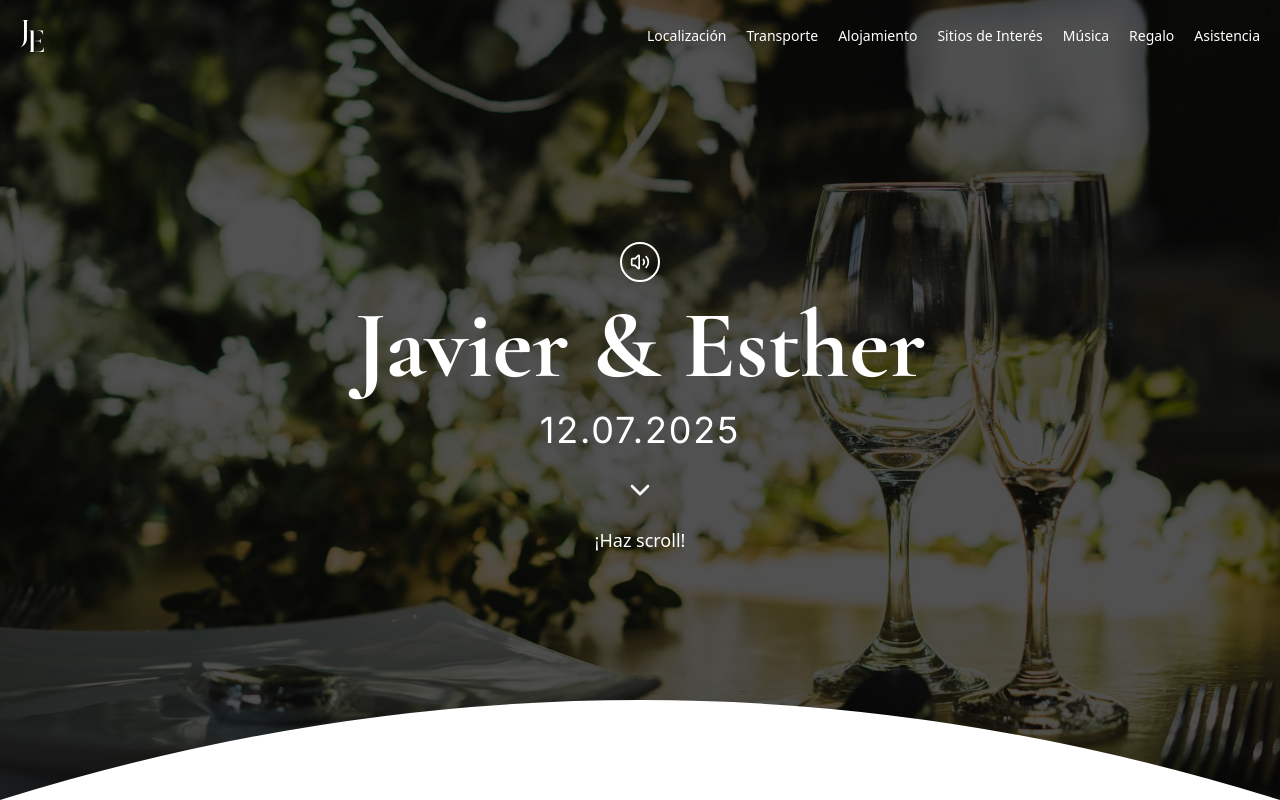
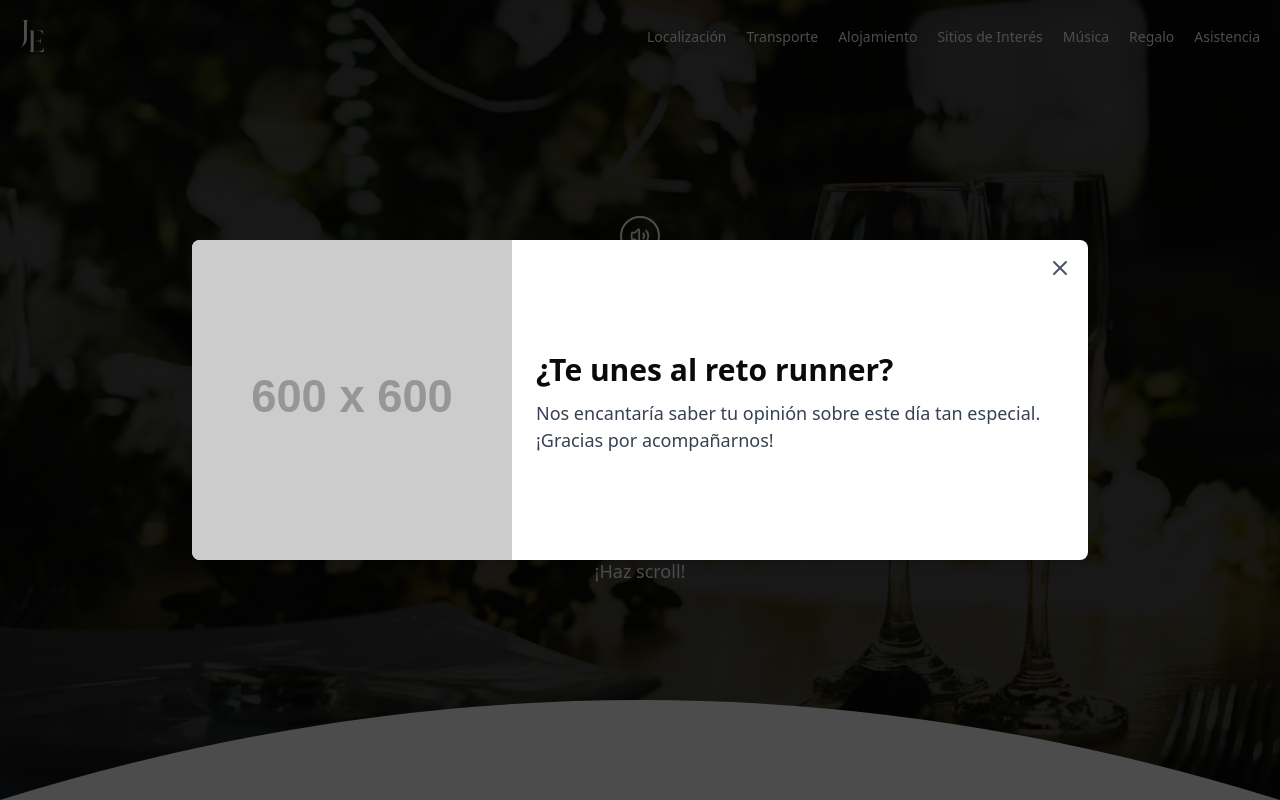
Before and after one commit to pelayotrives/most-special-day, a React (Vite) app: page / in a window 1280 px wide. Shown: the top 800 px of the page. Built offline with nearby package versions, Linux system fonts and the light colour scheme.

Commit message:
feat: modal created and some minor changes.

```diff
--- a/src/App.tsx
+++ b/src/App.tsx
@@ -1,5 +1,5 @@
 // LIBRARIES
-import { useEffect } from "react";
+import { useState, useEffect } from "react";
 import { gsap } from "gsap";
 import { ScrollTrigger } from "gsap/ScrollTrigger";
 import toast, { Toaster } from 'react-hot-toast';
@@ -18,10 +18,13 @@ import CardsData from "./utils/cards-data.json";
 import DandelionImage from "/images/dandelion.png";
 import Accordion from "./components/accordion";
 import BusImage from "/images/bus.png";
+import Modal from "./components/modal";
 
 gsap.registerPlugin(ScrollTrigger);
 
 function App() {
+  const [isModalOpen, setIsModalOpen] = useState(false);
+
   useEffect(() => {
     const mm = gsap.matchMedia();
 
@@ -193,6 +196,18 @@ function App() {
     return () => mm.revert();
   }, []);
 
+  useEffect(() => {
+    const handleScroll = () => {
+      if (window.innerHeight + window.scrollY >= document.documentElement.scrollHeight) {
+        setIsModalOpen(true);
+      }
+    };
+
+    window.addEventListener("scroll", handleScroll);
+
+    return () => window.removeEventListener("scroll", handleScroll);
+  }, []);
+
   const iconMap: { [key: string]: LucideIcon } = { TreePine: TreePine, Waves: Waves, House: House, Footprints: Footprints};
 
   const calculateDelay = (index: number, base = 100) => index * base;
@@ -217,7 +232,7 @@ function App() {
         </section>
         {/* COUNTDOWN */}
         <section className="flex flex-col gap-8 text-center pb-24 md:pb-50">
-          <h2 data-aos="fade-up" data-aos-delay={calculateDelay(1)} className="text-gold text-center font-medium font-cormorant text-5xl md:text-7xl">¡No queda nada!</h2>
+          <h2 data-aos="fade-up" data-aos-delay={calculateDelay(1)} className="text-gold text-center font-medium font-cormorant text-5xl md:text-7xl">Tempus Fugit</h2>
           <div data-aos="fade-up" data-aos-delay={calculateDelay(2)}>
             <Timer />
           </div>
@@ -237,21 +252,21 @@ function App() {
               <div data-aos="fade-up" data-aos-delay={calculateDelay(2)} className="pb-8">
                 <p className="font-inter font-normal text-lg sm:text-xl leading-relaxed">¡Hola a todos! Nos hace muchísima ilusión compartir con vosotros los detalles de nuestra boda. En un día tan especial para nosotros, queremos que compartáis nuestra felicidad de la mejor manera posible: en una fiesta que no olvidaremos nunca.</p>
                 <br />
-                <p className="font-inter font-normal text-lg sm:text-xl leading-relaxed">La ceremonia se celebrará el <strong>12 de julio de 2025</strong> en la <strong>Iglesia de La Caridad</strong>, en <strong>El Franco, Asturias</strong>. Después lo pasaremos increíble en <strong>Ferpel Gastronómico</strong>, en Coaña. Para quienes vengáis de fuera, os recomendamos planificar con antelación vuestro viaje y alojamiento.</p>
+                <p className="font-inter font-normal text-lg sm:text-xl leading-relaxed">La ceremonia se celebrará el <strong>12 de julio de 2025</strong> en la <strong>Parroquia de Nuestra Señora de La Braña</strong>, en <strong>La Braña, El Franco, Asturias</strong>. Después lo pasaremos increíble en <strong>Ferpel Gastronómico</strong>, en <strong>Ortiguera</strong>. Para quienes vengáis de fuera, os recomendamos planificar con antelación vuestro viaje y alojamiento.</p>
               </div>
               {/* BUTTONS */}
               <div className="flex flex-col gap-6 pb-8 sm:flex-row">
                 <div data-aos="fade-up" data-aos-delay={calculateDelay(3)}>
-                  <Button text="Ver iglesia" link="https://www.google.es/maps/place/La+Caridad,+El+Franco,+Asturias/@43.554059,-6.8389653,15z/data=!3m1!4b1!4m6!3m5!1s0xd316186c5329db7:0x77ca66d1f4ae4bc!8m2!3d43.5512766!4d-6.8291853!16s%2Fm%2F05q8zf4?hl=es&entry=ttu&g_ep=EgoyMDI0MTExOC4wIKXMDSoASAFQAw%3D%3D"/>
+                  <Button text="Ver iglesia" link="https://maps.app.goo.gl/Spe4vqqGHisnVEEAA"/>
                 </div>
                 <div data-aos="fade-up" data-aos-delay={calculateDelay(4)}>
-                  <Button text="Ver finca" link="http://ferpelgastronomico.com/" />
+                  <Button text="Ver finca" link="https://maps.app.goo.gl/bXBaY4NNC6rTWXvFA" />
                 </div>
               </div>
             </div>
             {/* MAP */}
             <div data-aos="fade-up" data-aos-delay={calculateDelay(5)} className="w-full lg:w-1/2 relative rounded-lg">
-              <iframe src="https://www.google.com/maps/embed?pb=!1m18!1m12!1m3!1d11566.077636439637!2d-6.838965321191526!3d43.55405898770959!2m3!1f0!2f0!3f0!3m2!1i1024!2i768!4f13.1!3m3!1m2!1s0xd316186c5329db7%3A0x77ca66d1f4ae4bc!2sLa%20Caridad%2C%20El%20Franco%2C%20Asturias!5e0!3m2!1ses!2ses!4v1732137141600!5m2!1ses!2ses"
+              <iframe src="https://www.google.com/maps/embed?pb=!1m18!1m12!1m3!1d2895.2794262438165!2d-6.861466487302301!3d43.47563867099053!2m3!1f0!2f0!3f0!3m2!1i1024!2i768!4f13.1!3m3!1m2!1s0xd3165e880fc28cb%3A0xd675a5006de9c171!2sParroquia%20de%20Nuestra%20Se%C3%B1ora%20de%20La%20Bra%C3%B1a!5e0!3m2!1ses!2ses!4v1733343729611!5m2!1ses!2ses"
               className="h-[355px] lg:h-[575px] xl:h-[415px] w-full border-none rounded-lg" allowFullScreen loading="lazy" referrerPolicy="no-referrer-when-downgrade"></iframe>
             </div>
           </div>
@@ -267,8 +282,8 @@ function App() {
           <div data-aos="fade-up" data-aos-delay={calculateDelay(2)} className="pb-8">
             <p className="font-inter font-normal text-lg sm:text-xl leading-relaxed">Para vuestra comodidad, hemos organizado flota de autobuses para que podáis despreocuparos de conducir. Los turnos son los siguientes:</p>
             <ul className="list-disc mt-6 pl-10">
-              <li className="font-inter font-normal text-lg sm:text-xl"><strong>Mañana:</strong> Salida desde [punto de encuentro] hacia [punto de encuentro].</li>
-              <li className="font-inter font-normal text-lg sm:text-xl"><strong>Noche:</strong> Retorno desde [punto de encuentro] a [punto de encuentro].</li>
+              <li className="font-inter font-normal text-lg sm:text-xl"><strong>Mañana:</strong> Salida a las 12:00h desde <a className="text-gold underline" target="_blank" href="https://maps.app.goo.gl/b9pheLVkQ4n1vYdZ8">Navia</a>, pasando por <a target="_blank" href="https://maps.app.goo.gl/BC8Qnr1p1sgPTGnV7" className="text-gold underline">La Caridad</a>, hasta la <strong>Parroquia de Nuestra Señora de La Braña</strong>.</li>
+              <li className="font-inter font-normal text-lg sm:text-xl"><strong>Noche:</strong> Retorno a la 01:00h desde <strong>Ferpel Gastronómico</strong>, pasando por <a className="text-gold underline" href="https://maps.app.goo.gl/b9pheLVkQ4n1vYdZ8">Navia</a>, hasta <a className="text-gold underline" href="https://maps.app.goo.gl/BC8Qnr1p1sgPTGnV7" target="_blank" rel="noopener noreferrer">La Caridad</a>.</li>
             </ul>
             <br />
             <p className="font-inter font-normal text-lg sm:text-xl leading-relaxed">Por favor, confirmad vuestra asistencia y si utilizaréis este servicio para coordinar los horarios en el <a href="#asistencia" className="text-gold underline">formulario de la última sección</a>.</p>
@@ -414,6 +429,12 @@ function App() {
             <Button text="Ir a formulario" link="#" />
           </div>
         </section>
+        {/* MODAL */}
+        <Modal isOpen={isModalOpen} onClose={() => setIsModalOpen(false)}
+          title="¿Te unes al reto runner?"
+          description="Nos encantaría saber tu opinión sobre este día tan especial. ¡Gracias por acompañarnos!"
+          image="https://placehold.co/600x600"
+        />
         {/* FOOTER */}
         <Footer />
       </div>
--- a/src/components/button.tsx
+++ b/src/components/button.tsx
@@ -8,7 +8,7 @@ interface ButtonProps {
 
 const Button = ({ text, link }: ButtonProps) => {
   return (
-    <a href={link} target="_blank" className="group flex flex-row items-center gap-3 w-full px-6 py-1.5 rounded-full border border-gold cursor-pointer justify-center sm:w-fit transition-all duration-300 ease-in-out cursor-pointer hover:bg-gold hover:shadow-sm">
+    <a href={link} target="_blank" className="group flex flex-row items-center gap-3 w-full px-6 py-2.5 rounded-full border border-gold justify-center sm:w-fit transition-all duration-300 ease-in-out cursor-pointer hover:bg-gold hover:shadow-sm">
       <span className="text-gold font-inter text-lg group-hover:text-white">{text}</span>
       <MoveRight className="text-gold group-hover:text-white" />
     </a>
--- a/src/components/hero.tsx
+++ b/src/components/hero.tsx
@@ -21,10 +21,10 @@ const Hero = () => {
         {/* SUBTITLE */}
         <p data-aos="fade-up" data-aos-delay="500" className="text-2xl sm:text-4xl font-inter mb-8 tracking-wider">12.07.2025</p>
         {/* ARROW */}
-        <div className="flex flex-col items-center">
+        <a href="#localizacion" className="flex flex-col items-center">
           <ChevronDown data-aos="fade-up" data-aos-delay="900" className="animate-bounce w-8 h-8 mb-2" />
           <span data-aos="fade-up" data-aos-delay="700" className="text-lg">¡Haz scroll!</span>
-        </div>
+        </a>
       </div>
       {/* OVERLAY */}
       <div className="absolute inset-0 bg-black opacity-65"></div>
--- /dev/null
+++ b/src/components/modal.tsx
@@ -0,0 +1,39 @@
+import { X } from "lucide-react";
+
+interface ModalProps {
+  isOpen: boolean;
+  onClose: () => void;
+  title: string;
+  description: string;
+  image: string;
+}
+
+const Modal = ({ isOpen, onClose, title, description, image }: ModalProps) => {
+
+  if (!isOpen) return null;
+
+  return (
+    <div className="fixed inset-0 bg-black bg-opacity-70 z-50 flex items-center justify-center">
+      {/* MODAL */}
+      <div className="bg-white rounded-lg shadow-lg max-w-4xl w-full mx-4 relative">
+        {/* CLOSE BUTTON */}
+        <button onClick={onClose} className="absolute top-4 right-4 text-gray-600 hover:text-gray-900 focus:outline-none">
+          <X size={24} />
+        </button>
+        <div className="flex flex-col items-center md:flex-row">
+          {/* IMAGE */}
+          <div className="flex-shrink-0 w-full md:w-auto">
+            <img src={image} alt={title} className="w-full max-h-[320px] md:max-h-auto md:h-auto md:w-[320px] object-cover rounded-t-lg md:rounded-r-none md:rounded-l-lg" />
+          </div>
+          {/* TEXT */}
+          <div className="p-6 flex flex-col gap-2">
+            <h3 className="text-3xl font-semibold">{title}</h3>
+            <p className="text-lg text-gray-700">{description}</p>
+          </div>
+        </div>
+      </div>
+    </div>
+  );
+};
+
+export default Modal;
--- a/src/utils/slides-data.json
+++ b/src/utils/slides-data.json
@@ -1,6 +1,15 @@
 [
   {
     "id": 1,
+    "title": "Palacio Arias",
+    "subtitle": "Av. Emigrantes, 11, 33710 Navia",
+    "description": "Este hotel de lujo está situado en un antiguo palacio indiano ubicado a 1,5 km de la playa de Navia. Está rodeado de jardines preciosos y dispone de habitaciones elegantes con conexión Wi-Fi gratuita y terraza.",
+    "image": "/images/hotel-palacio-arias.jpg",
+    "buttonText": "Ver más",
+    "buttonLink": "https://www.booking.com/hotel/es/palacio-arias-navia.es.html?aid=356935&label=metagha-link-MRES-hotel-97363_dev-desktop_los-1_bw-1_dow-Thursday_defdate-1_room-0_gstadt-2_rateid-public_aud-7380588529_gacid-21404702604_mcid-10_ppa-0_clrid-0_ad-1_gstkid-0_checkin-20241121_ppt-_lp-2724_r-1456741553501140429&sid=946afb367556c614e723695f77075ab3&checkin=2025-07-11&checkout=2025-07-13&dest_id=380914&dest_type=hotel&dist=0&group_adults=2&group_children=0&hapos=1&hpos=1&no_rooms=1&req_adults=2&req_children=0&room1=A%2CA&sb_price_type=total&soh=1&sr_order=popularity&srepoch=1732138284&srpvid=e0339752efa50347&type=total&ucfs=1&#no_availability_msg"
+  },
+  {
+    "id": 2,
     "title": "Blanco Hotel SPA",
     "subtitle": "La Colorada s/n, 33710 Navia",
     "description": "El Blanco Hotel Spa es un establecimiento de 4 estrellas situado en Navia. Este hotel de 4 estrellas cuenta con WiFi gratuita, recepción 24 horas y spa. También hay un restaurante. Las habitaciones del hotel están equipadas con TV. Todas las habitaciones incluyen baño privado con bañera.",
@@ -9,7 +18,7 @@
     "buttonLink": "https://www.booking.com/hotel/es/blanco.es.html?aid=356935&label=metagha-link-MRES-hotel-97363_dev-desktop_los-1_bw-1_dow-Thursday_defdate-1_room-0_gstadt-2_rateid-public_aud-7380588529_gacid-21404702604_mcid-10_ppa-0_clrid-0_ad-1_gstkid-0_checkin-20241121_ppt-_lp-2724_r-1456741553501140429&sid=946afb367556c614e723695f77075ab3&checkin=2025-07-11&checkout=2025-07-13&dest_id=-393873&dest_type=city&dist=0&group_adults=2&group_children=0&hapos=1&hpos=1&no_rooms=1&req_adults=2&req_children=0&room1=A%2CA&sb_price_type=total&soh=1&sr_order=popularity&srepoch=1732137982&srpvid=1c0796baee77022a&type=total&ucfs=1&#no_availability_msg"
   },
   {
-    "id": 2,
+    "id": 3,
     "title": "Hotel Capellan",
     "subtitle": "Ctra. de Jarrio, 33795 Navia",
     "description": "Hotel Capellan se encuentra en Navia, a 2,7 km de Playa de Foxos, y ofrece alojamiento con jardín, parking privado gratis, salón de uso común y terraza. Este hotel de 2 estrellas ofrece wifi gratis. El restaurante sirve platos de cocina americana y de cocina argentina, y el bar es ideal para tomar algo.",
@@ -18,21 +27,12 @@
     "buttonLink": "https://www.booking.com/hotel/es/capellan.es.html?aid=356980&label=gog235jc-1FCAMoRkIFbmF2aWFIClgDaEaIAQGYAQq4AQfIAQzYAQHoAQH4AQKIAgGoAgO4AqHZhroGwAIB0gIkMTA1YTVlMWQtNjEzNS00YzgyLTlmYzAtNDU4N2I1ZDA5OWQ32AIF4AIB&sid=946afb367556c614e723695f77075ab3&all_sr_blocks=1123119903_390701340_2_34_0&checkin=2025-07-11&checkout=2025-07-13&dest_id=-393873&dest_type=city&dist=0&group_adults=2&group_children=0&hapos=1&highlighted_blocks=1123119903_390701340_2_34_0&hpos=1&matching_block_id=1123119903_390701340_2_34_0&no_rooms=1&req_adults=2&req_children=0&room1=A%2CA&sb_price_type=total&sr_order=popularity&sr_pri_blocks=1123119903_390701340_2_34_0__15273&srepoch=1732357341&srpvid=ab3048d6221701b1&type=total&ucfs=1&"
   },
   {
-    "id": 3,
+    "id": 4,
     "title": "Hotel Casona Naviega",
     "subtitle": "Av. Emigrantes, 37, 33710 Navia",
     "description": "El Naviega Guest House ofrece vistas al río Navia y se encuentra a solo 500 metros del centro de la localidad de Navia. A 2,5 km hay una pequeña playa rodeada de pinos en la costa asturiana. Las habitaciones de la Casona Naviega presentan una decoración individual de estilo clásico inglés con suelo de madera. ",
     "image": "/images/hotel-casona-naviega.jpg",
     "buttonText": "Ver más",
     "buttonLink": "https://www.booking.com/hotel/es/casona-naviega.es.html?aid=356935&label=metagha-link-MRES-hotel-328106_dev-desktop_los-1_bw-1_dow-Thursday_defdate-1_room-0_gstadt-2_rateid-public_aud-7380588529_gacid-21404702604_mcid-10_ppa-0_clrid-0_ad-1_gstkid-0_checkin-20241121_ppt-_lp-2724_r-18173678974412594379&sid=946afb367556c614e723695f77075ab3&checkin=2025-07-11&checkout=2025-07-13&dest_id=-393873&dest_type=city&dist=0&group_adults=2&group_children=0&hapos=1&hpos=1&no_rooms=1&req_adults=2&req_children=0&room1=A%2CA&sb_price_type=total&soh=1&sr_order=popularity&srepoch=1732137907&srpvid=01ee9694f52b020f&type=total&ucfs=1&#no_availability_msg"
-  },
-  {
-    "id": 4,
-    "title": "Palacio Arias",
-    "subtitle": "Av. Emigrantes, 11, 33710 Navia",
-    "description": "Este hotel de lujo está situado en un antiguo palacio indiano ubicado a 1,5 km de la playa de Navia. Está rodeado de jardines preciosos y dispone de habitaciones elegantes con conexión Wi-Fi gratuita y terraza.",
-    "image": "/images/hotel-palacio-arias.jpg",
-    "buttonText": "Ver más",
-    "buttonLink": "https://www.booking.com/hotel/es/palacio-arias-navia.es.html?aid=356935&label=metagha-link-MRES-hotel-97363_dev-desktop_los-1_bw-1_dow-Thursday_defdate-1_room-0_gstadt-2_rateid-public_aud-7380588529_gacid-21404702604_mcid-10_ppa-0_clrid-0_ad-1_gstkid-0_checkin-20241121_ppt-_lp-2724_r-1456741553501140429&sid=946afb367556c614e723695f77075ab3&checkin=2025-07-11&checkout=2025-07-13&dest_id=380914&dest_type=hotel&dist=0&group_adults=2&group_children=0&hapos=1&hpos=1&no_rooms=1&req_adults=2&req_children=0&room1=A%2CA&sb_price_type=total&soh=1&sr_order=popularity&srepoch=1732138284&srpvid=e0339752efa50347&type=total&ucfs=1&#no_availability_msg"
   }
 ]
--- a/tailwind.config.js
+++ b/tailwind.config.js
@@ -65,19 +65,19 @@ module.exports = {
         "2xl": "2560px",
       },
       fontSize: {
-        xs: ["0.75rem", { lineHeight: "2" }],
-        sm: ["0.875rem", { lineHeight: "2" }],
-        base: ["1rem", { lineHeight: "2" }],
-        lg: ["1.125rem", { lineHeight: "2" }],
-        xl: ["1.25rem", { lineHeight: "2" }],
-        "2xl": ["1.5rem", { lineHeight: "2rem" }],
-        "3xl": ["1.875rem", { lineHeight: "2.25rem" }],
-        "4xl": ["2.25rem", { lineHeight: "2.5rem" }],
-        "5xl": ["3rem", { lineHeight: "1" }],
-        "6xl": ["3.75rem", { lineHeight: "1" }],
-        "7xl": ["4.5rem", { lineHeight: "1" }],
-        "8xl": ["6rem", { lineHeight: "1" }],
-        "9xl": ["8rem", { lineHeight: "1" }],
+        xs: ["0.75rem"],
+        sm: ["0.875rem"],
+        base: ["1rem"],
+        lg: ["1.125rem"],
+        xl: ["1.25rem"],
+        "2xl": ["1.5rem"],
+        "3xl": ["1.875rem"],
+        "4xl": ["2.25rem"],
+        "5xl": ["3rem"],
+        "6xl": ["3.75rem"],
+        "7xl": ["4.5rem"],
+        "8xl": ["6rem"],
+        "9xl": ["8rem"],
       },
     },
   },
```
Also changed, not shown: src/components/carousel.tsx (+8 -5 lines).
